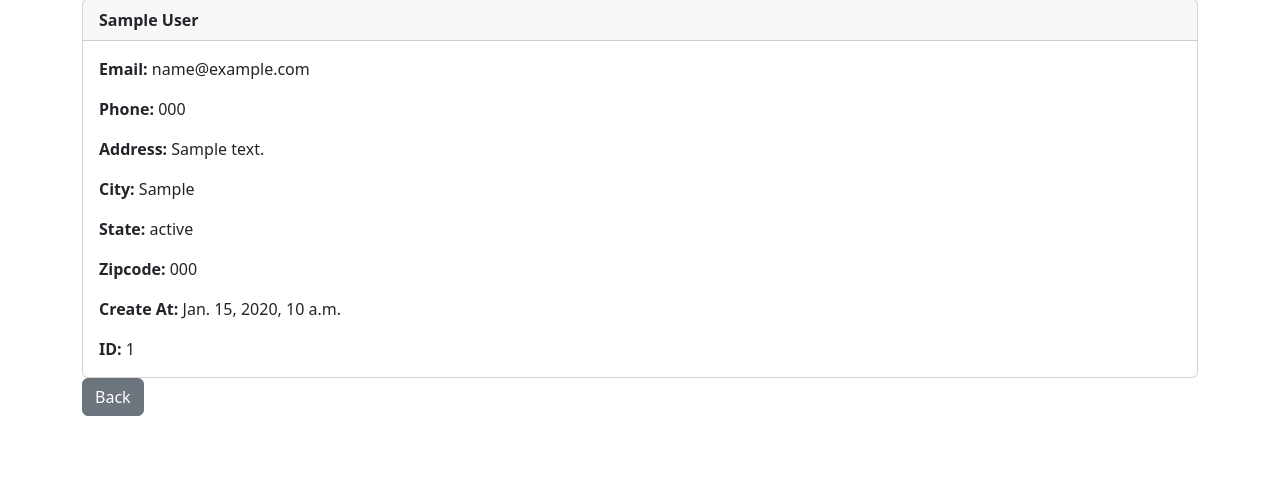
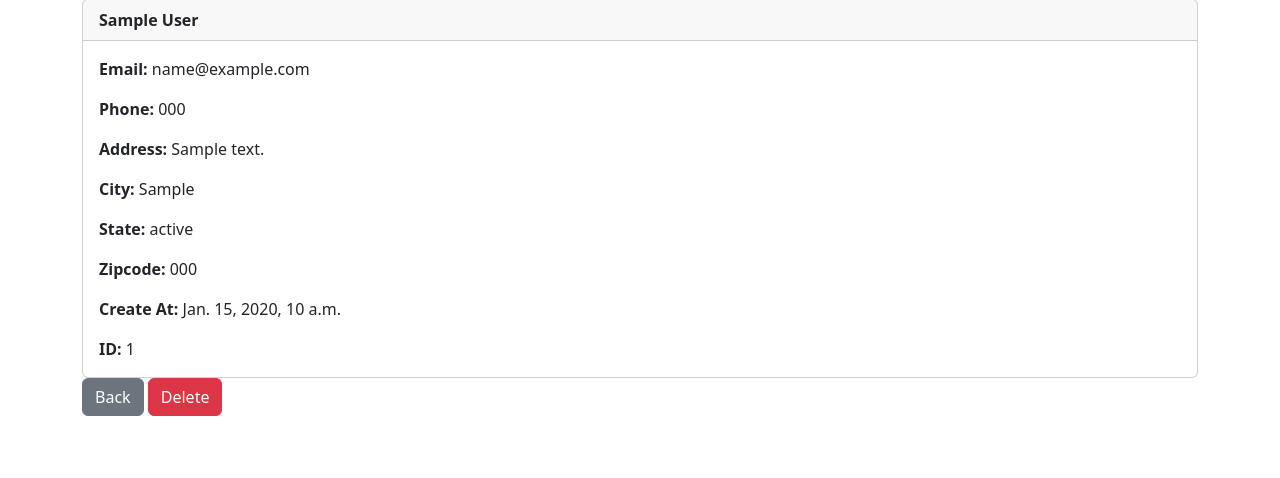
Before and after one commit to KhalidHamdi/DJANGO-CRM, a Django app: page /record/1 in a window 1280 px wide. Shown: the part 81-559 px from the top of the page. Run offline with Django 5.2, Linux system fonts and the light colour scheme; a user stored in the database is signed in; tables that the repository leaves empty hold one stand-in row (values such as "Sample post").

Commit message:
feat(records): add functionality to delete CRM records
- Implemented record deletion feature

```diff
--- a/website/templates/record.html
+++ b/website/templates/record.html
@@ -32,5 +32,8 @@
 </div>
 
 <a href="{% url 'home' %}" class="btn btn-secondary">Back</a>
+<a href="{% url 'delete_record' customer_record.id %}" class="btn btn-danger"
+  >Delete</a
+>
 
 {% endblock %}
--- a/website/urls.py
+++ b/website/urls.py
@@ -6,5 +6,6 @@ urlpatterns = [
     path('logout/',views.logout_user , name='logout'),
     path('register/',views.register_user , name='register'),
     path('record/<int:pk>',views.customer_record , name='record'),
+    path('delete_record/<int:pk>',views.delete_record , name='delete_record'),
 
 ]
--- a/website/views.py
+++ b/website/views.py
@@ -50,3 +50,14 @@ def customer_record(request,pk):
     else:
         messages.success(request,"You must be logged in to view this page.")
         return redirect('home')
+
+
+def delete_record(request,pk):
+    if request.user.is_authenticated:
+        delete_it = Record.objects.get(id=pk)
+        delete_it.delete()
+        messages.success(request,"Record has been deleted successfully")
+        return redirect("home")
+    else:
+        messages.success(request,"You must be logged in to do delete.")
+        return redirect("record")
```
